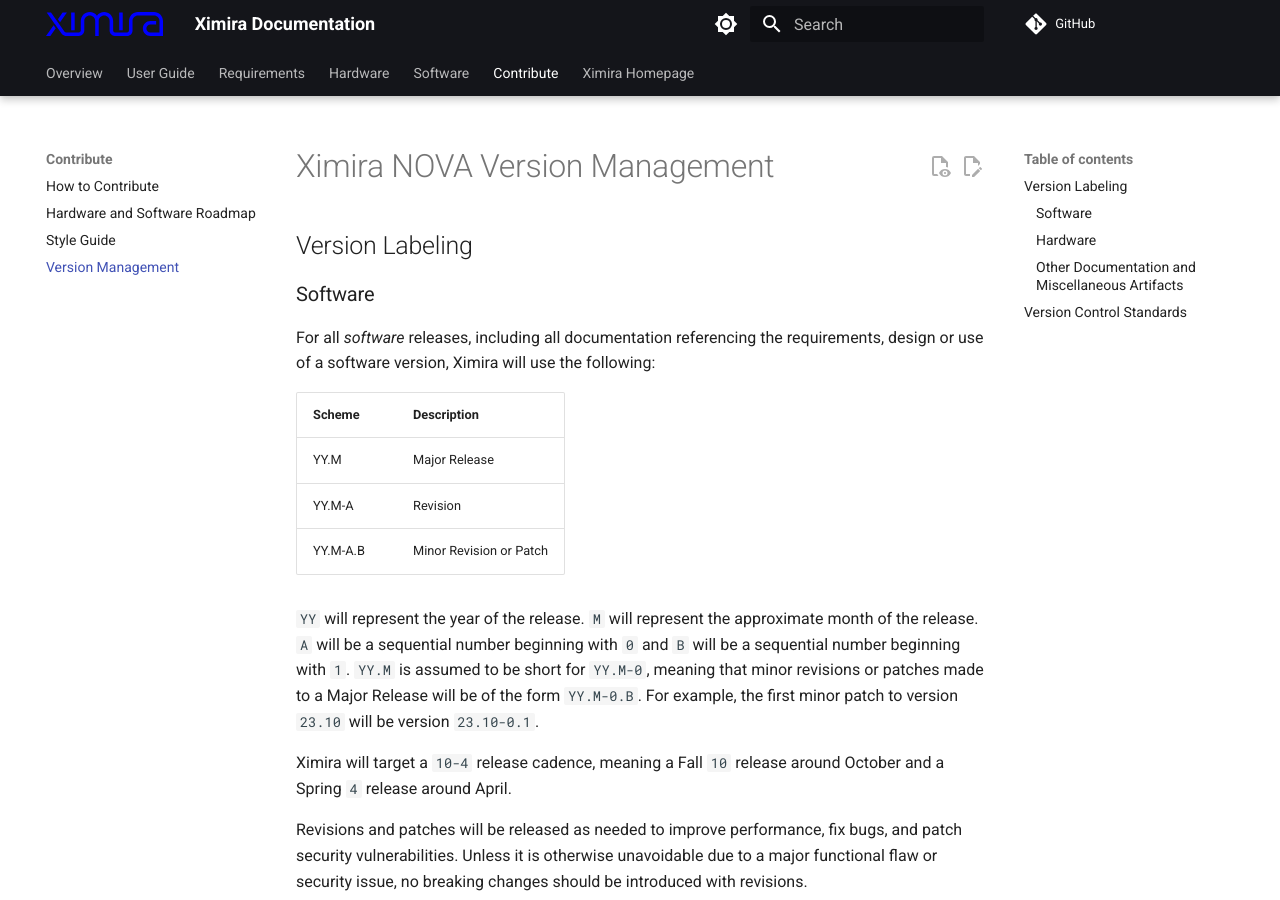
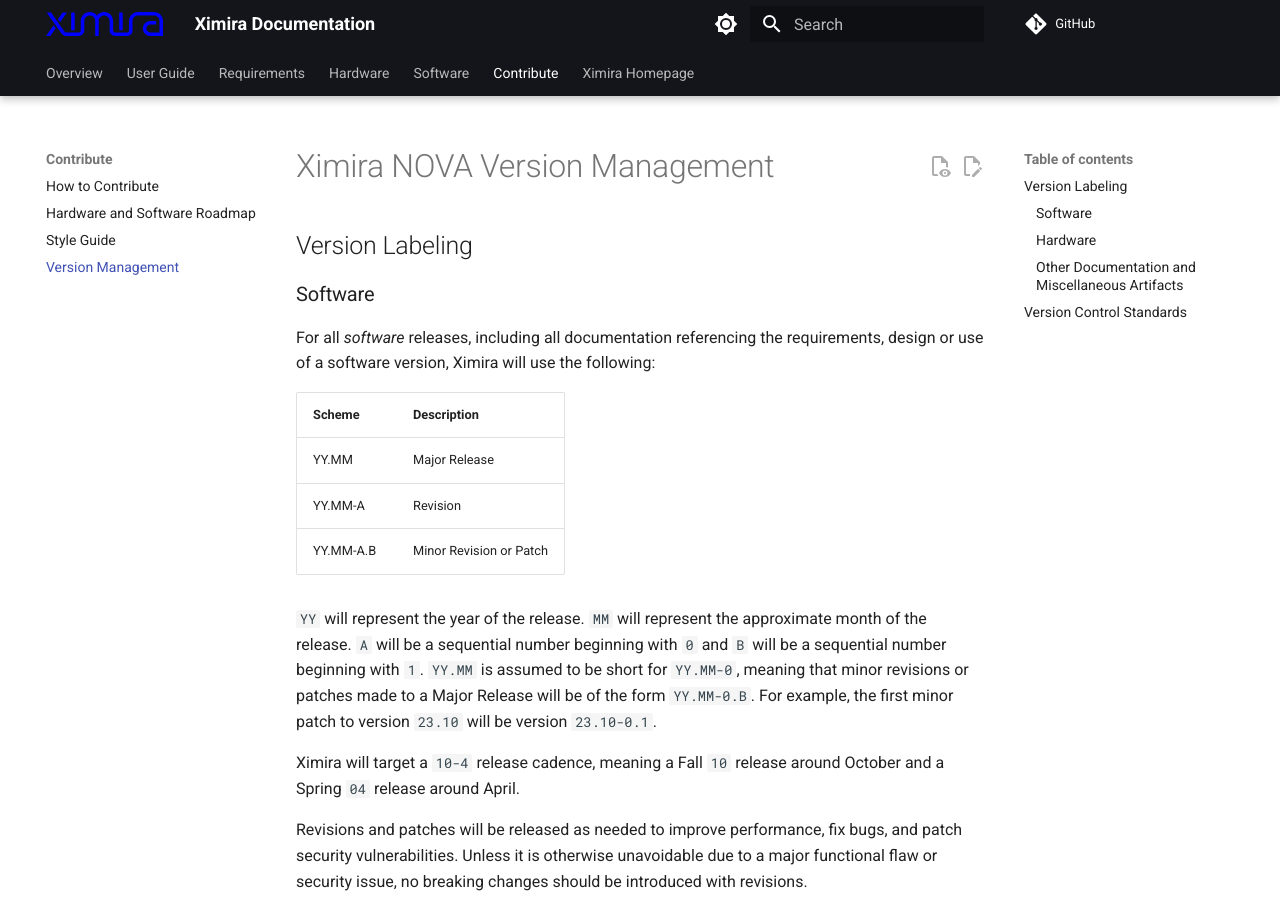
Before and after one commit to ximira-org/docs, an MkDocs documentation site: the page built from docs/contribute/versions.md, in a window 1280 px wide and 900 px high. Built offline with MkDocs 1.6.1 and Material for MkDocs 9.7.7, drawn with Linux system fonts in a browser that asks for light colours; comment, search, counter and statistics services are not loaded.

Commit message:
Fix navigation.

```diff
--- a/docs/contribute/versions.md
+++ b/docs/contribute/versions.md
@@ -8,13 +8,13 @@
 
 Scheme      |   Description
 ---         |   ---
-YY.M        |   Major Release
-YY.M-A      |   Revision
-YY.M-A.B    |   Minor Revision or Patch
+YY.MM       |   Major Release
+YY.MM-A     |   Revision
+YY.MM-A.B   |   Minor Revision or Patch
 
-`YY` will represent the year of the release. `M` will represent the approximate month of the release. `A` will be a sequential number beginning with `0` and `B` will be a sequential number beginning with `1`. `YY.M` is assumed to be short for `YY.M-0`, meaning that minor revisions or patches made to a Major Release will be of the form `YY.M-0.B`. For example, the first minor patch to version `23.10` will be version `23.10-0.1`.
+`YY` will represent the year of the release. `MM` will represent the approximate month of the release. `A` will be a sequential number beginning with `0` and `B` will be a sequential number beginning with `1`. `YY.MM` is assumed to be short for `YY.MM-0`, meaning that minor revisions or patches made to a Major Release will be of the form `YY.MM-0.B`. For example, the first minor patch to version `23.10` will be version `23.10-0.1`.
 
-Ximira will target a `10-4` release cadence, meaning a Fall `10` release around October and a Spring `4` release around April.
+Ximira will target a `10-4` release cadence, meaning a Fall `10` release around October and a Spring `04` release around April.
 
 Revisions and patches will be released as needed to improve performance, fix bugs, and patch security vulnerabilities. Unless it is otherwise unavoidable due to a major functional flaw or security issue, no breaking changes should be introduced with revisions.
 
--- a/mkdocs.yml
+++ b/mkdocs.yml
@@ -20,11 +20,11 @@
       - Overview: software/core/index.md
       - Development Environment: software/core/dev-env.md
     - Embedded System Components:
-      - Overview: /software/embedded/index.md
+      - Overview: software/embedded/index.md
     - Mobile System Components:
-      - Overview: /software/mobile/index.md
+      - Overview: software/mobile/index.md
     - Website Development:
-      - Overview: /software/web/index.md
+      - Overview: software/web/index.md
     - NOVA CU Installation Guide: software/installation.md
   - Contribute:
     - How to Contribute: contribute/index.md
```
